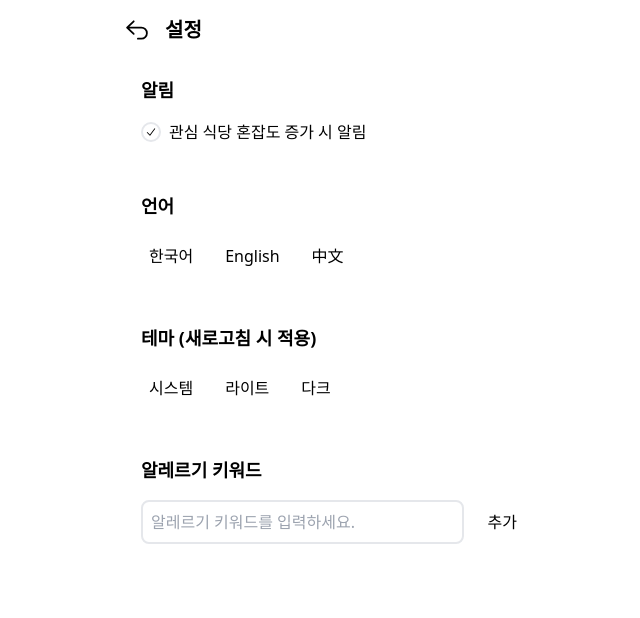
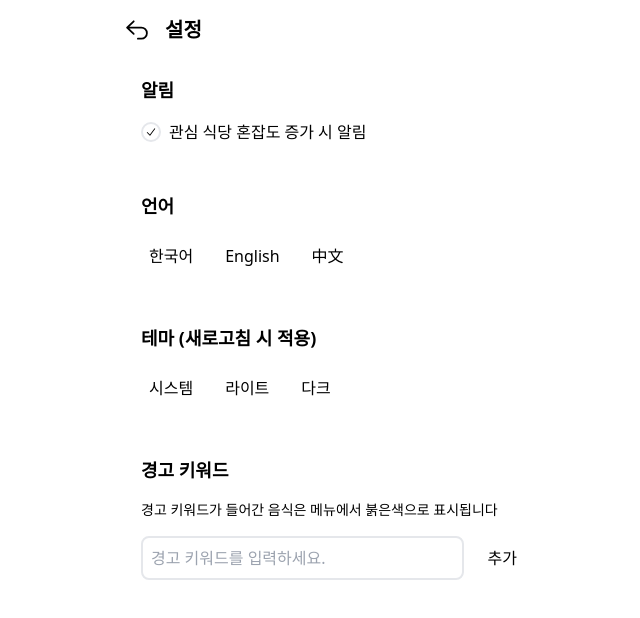
Before and after one commit to seolcu/ajou-cafeteria, a React (Vite) app: page /settings in a window 1280 px wide. Shown: the top 618 px of the page, without its empty margins (307-947 px from the left). Built offline with nearby package versions, Linux system fonts and the light colour scheme; what @catppuccin/tailwindcss would draw is missing.

Commit message:
new-feature: 알레르기 -> 경고 로 단어 및 변수명 변경

```diff
--- a/src/routes/settings.jsx
+++ b/src/routes/settings.jsx
@@ -9,11 +9,11 @@ export default function Settings() {
   const [language, setLanguage] = useLocalStorage("language", "ko");
   const [theme, setTheme] = useLocalStorage("theme", "system");
 
-  const [allergyKeywords, setAllergyKeywords] = useLocalStorage(
-    "allergyKeywords",
+  const [warningKeywords, setWarningKeywords] = useLocalStorage(
+    "warningKeywords",
     []
   );
-  const [allergyKeywordInput, setAllergyKeywordInput] = useState("");
+  const [warningKeywordInput, setWarningKeywordInput] = useState("");
   return (
     <main className="p-4 flex flex-col gap-4">
       <header className="flex flex-row gap-4 items-center">
@@ -80,37 +80,41 @@ export default function Settings() {
       </div>
 
       <div className="bg-base p-4 flex flex-col gap-4 rounded-lg">
-        <h2 className="text-lg font-bold">알레르기 키워드</h2>
+        <h2 className="text-lg font-bold">경고 키워드</h2>
+        <p className="text-sm">
+          경고 키워드가 들어간 음식은 메뉴에서{" "}
+          <span className="text-red">붉은색</span>으로 표시됩니다
+        </p>
         <div className="flex flex-row gap-4 items-center">
           <input
             type="text"
-            placeholder="알레르기 키워드를 입력하세요."
+            placeholder="경고 키워드를 입력하세요."
             className="border-2 rounded-lg bg-surface0 border-text p-2 grow"
-            value={allergyKeywordInput}
-            onChange={(e) => setAllergyKeywordInput(e.target.value)}
+            value={warningKeywordInput}
+            onChange={(e) => setWarningKeywordInput(e.target.value)}
           />
           <SimpleButton
-            enableCondition={allergyKeywordInput != ""}
+            enableCondition={warningKeywordInput != ""}
             onClick={() => {
-              setAllergyKeywords([...allergyKeywords, allergyKeywordInput]);
-              setAllergyKeywordInput("");
+              setWarningKeywords([...warningKeywords, warningKeywordInput]);
+              setWarningKeywordInput("");
             }}
           >
             추가
           </SimpleButton>
         </div>
         <ul className="flex flex-col gap-2">
-          {allergyKeywords.map((allergyKeyword) => (
+          {warningKeywords.map((warningKeyword) => (
             <li
               className="rounded-lg p-2 bg-surface0 flex flex-row"
               key={Math.random()}
             >
-              <div className="grow truncate">{allergyKeyword}</div>
+              <div className="grow truncate">{warningKeyword}</div>
               <TrashIcon
                 className="w-6 h-6 shrink-0"
                 onClick={() =>
-                  setAllergyKeywords(
-                    allergyKeywords.filter((k) => k != allergyKeyword)
+                  setWarningKeywords(
+                    warningKeywords.filter((k) => k != warningKeyword)
                   )
                 }
               />
```
